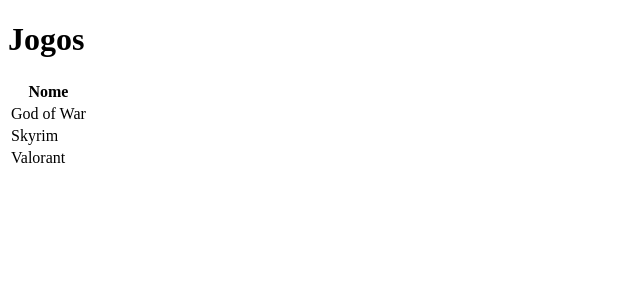
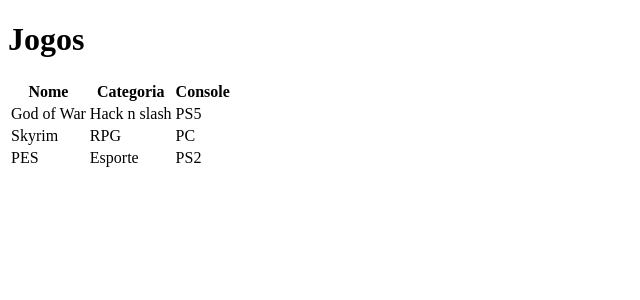
Before and after one commit to jpablolima/flask, a Flask app: page /inicio in a window 1280 px wide. Shown: the top 300 px of the page, without its empty margins (0-640 px from the left). Run offline with Flask 2, Linux system fonts and the light colour scheme.

Commit message:
listando jogos

```diff
--- a/app.py
+++ b/app.py
@@ -1,4 +1,12 @@
 from flask import Flask, render_template
+
+class Jogo:
+    def __init__(self, nome, categoria, console):
+        self.nome=nome
+        self.categoria=categoria
+        self.console=console
+
+
 
 app = Flask(__name__)
 
@@ -10,7 +18,11 @@
 
 @app.route('/inicio')
 def hello_world():
-    return render_template('jogos.html', titulo='Jogos')
+    jogo1 = Jogo('God of War','Hack n slash', 'PS5')
+    jogo2 = Jogo('Skyrim','RPG', 'PC')
+    jogo3 = Jogo('PES','Esporte', 'PS2')
+    lista = [jogo1, jogo2, jogo3]
+    return render_template('jogos.html', titulo='Jogos', jogos=lista)
 
 
 app.run(debug=True)
--- a/templates/jogos.html
+++ b/templates/jogos.html
@@ -14,17 +14,18 @@
             <thead class="thead-default">
                 <tr>
                     <th>Nome</th>
+                    <th>Categoria</th>
+                    <th>Console</th>
                 </tr>
             </thead>
             <tbody>
+                {% for jogo in jogos %}
                 <tr>
-                    <td>God of War</td>
+                    <td>{{ jogo.nome }}</td>
+                    <td>{{ jogo.categoria }}</td>
+                    <td>{{ jogo.console }}</td>
                 </tr>
-                <tr>
-                    <td>Skyrim</td>
-                </tr>
-                <tr>
-                    <td>Valorant</td>
+                {% endfor %}
                 </tr>
             </tbody>
         </table>
```
